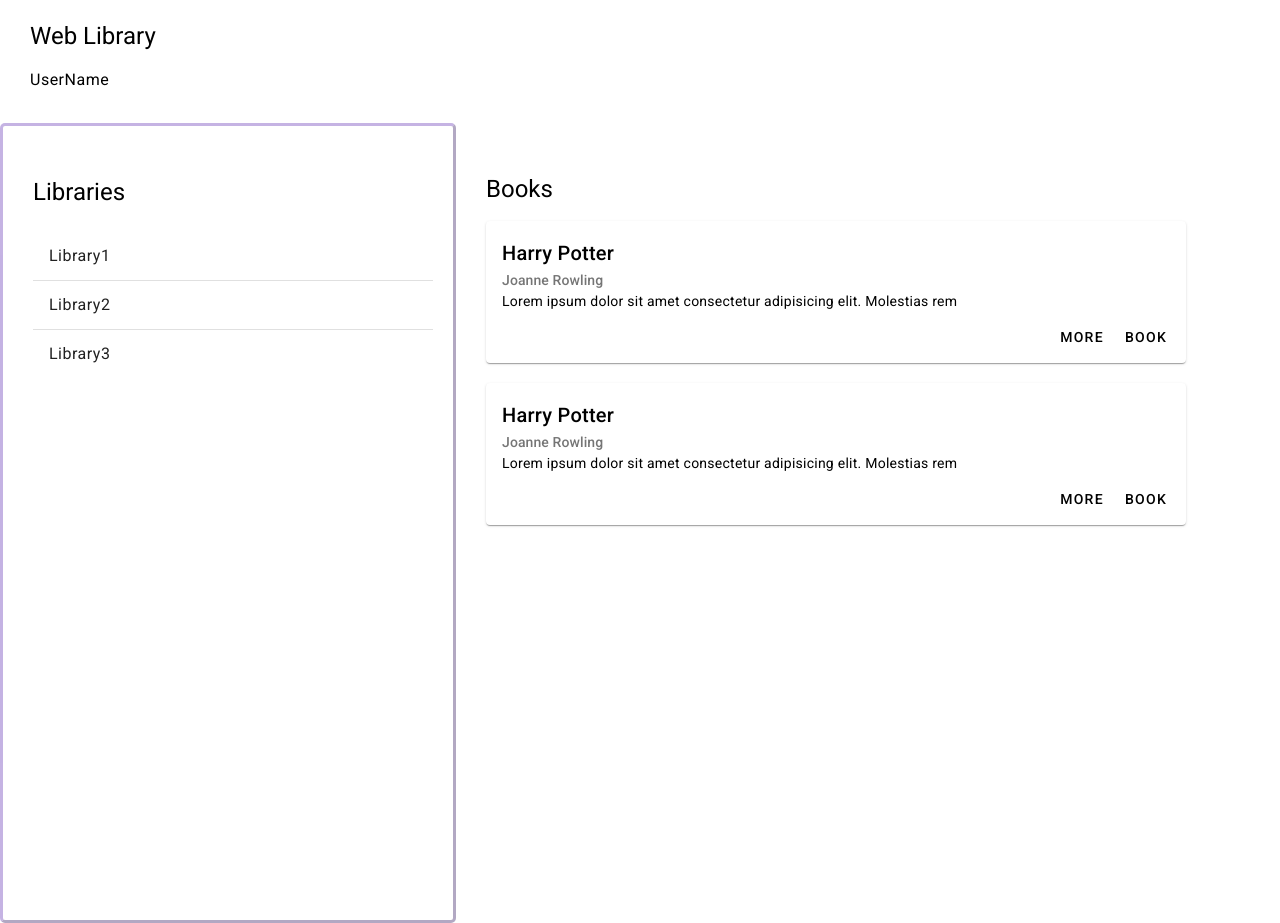
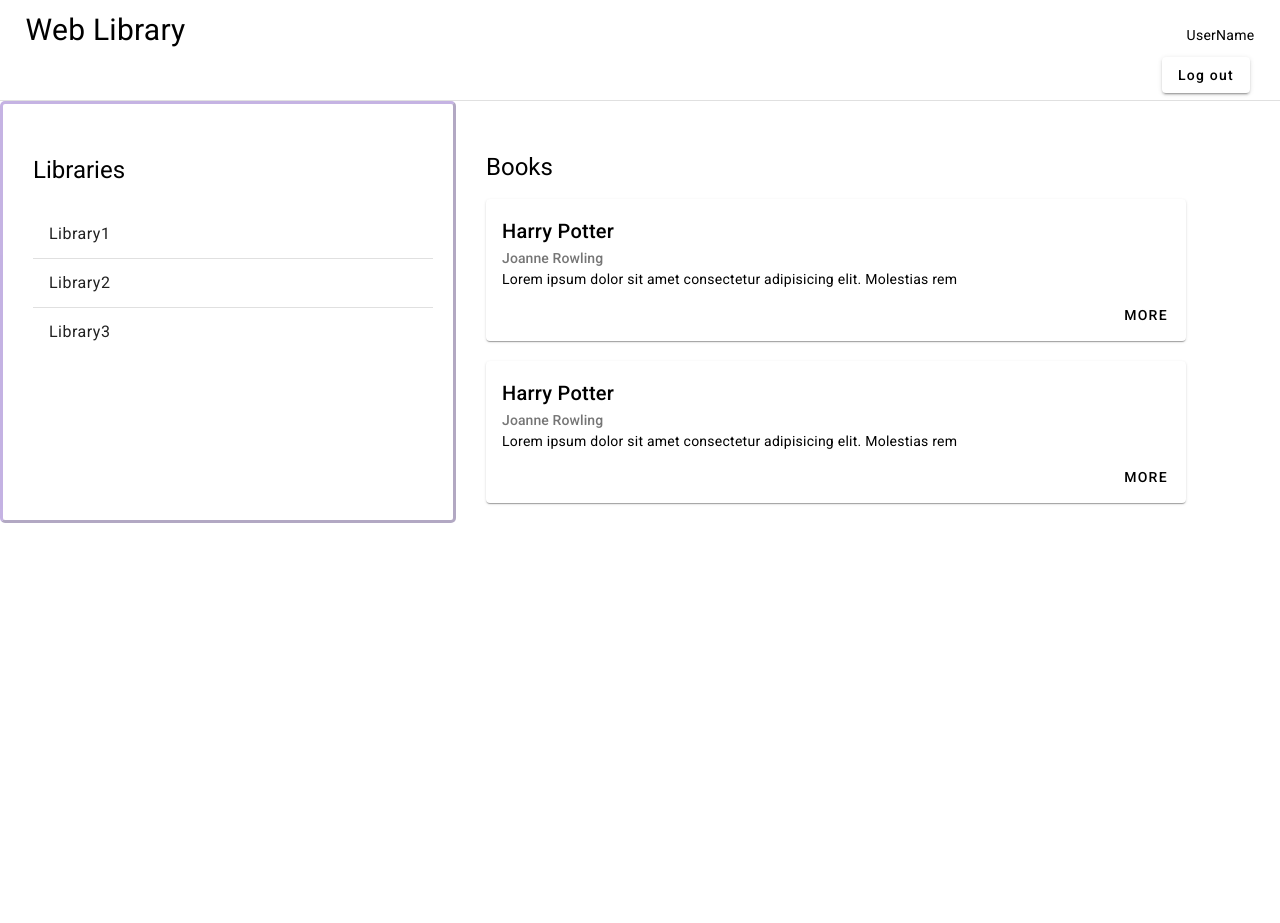
Before and after one commit to UnfforU/angular-library-web-app, an Angular app: page /library in a window 1280 px wide. After the commit the page ends 800 px from the top, so only its background shows below. Built offline with nearby package versions, Linux system fonts and the light colour scheme.

Commit message:
add styles for 'page header' and 'book-details'

```diff
--- a/src/app/app-routing.module.ts
+++ b/src/app/app-routing.module.ts
@@ -3,11 +3,13 @@ import { RouterModule, Routes } from '@angular/router';
 
 import { AuthorizationComponent } from './authorization/authorization.component';
 import { LibraryComponent } from './library/library.component';
+import { BookDetailsComponent } from './book-details/book-details.component';
 
 const routeConfig: Routes = [
   { path: '', redirectTo: '/library', pathMatch: 'full' },
   { path: 'authorization', component: AuthorizationComponent, title: 'Authorization Page' },
-  { path: 'library', component: LibraryComponent, title: 'Library Page' }
+  { path: 'library', component: LibraryComponent, title: 'Library Page' },
+  // { path: 'bookdetails', component: BookDetailsComponent, title: 'Book Details' },
 ];
 
 @NgModule({
--- a/src/app/book-details/book-details.component.css
+++ b/src/app/book-details/book-details.component.css
@@ -1,4 +1,14 @@
 .book_details_page {
-    min-width: 800px;
-    min-height: 800px;
+    width: 800px;
+    height: auto;
 }
+
+.title {
+    text-align: center;
+    font-size: 2em;
+}
+
+.author {
+    text-align: center;
+    font-size: 1em;
+}
--- a/src/app/book-details/book-details.component.html
+++ b/src/app/book-details/book-details.component.html
@@ -1,3 +1,16 @@
-<div class="book_details_page">
-    <h1>book-details works!</h1>
-</div>
+<section class="book_details_page">
+    <div mat-dialog-title>
+        <h1 class="title">Harry Potter</h1>
+        <h4 class="author">Joanne Rowling</h4>
+    </div>
+    <div mat-dialog-content>
+        <p>Lorem ipsum dolor sit amet consectetur adipisicing elit.
+            Hic sunt asperiores officiis corporis alias, aut obcaecati doloribus in id quas dicta,
+            vitae animi blanditiis dolore voluptatibus! Rem quod consequuntur accusantium!
+        </p>
+    </div>
+    <mat-dialog-actions class="book_details_buttons" align="end">
+        <button mat-button mat-dialog-close>Cancel</button>
+        <button mat-button [mat-dialog-close]="true" cdkFocusInitial>Book</button>
+    </mat-dialog-actions>
+</section>
--- a/src/app/library/library.component.css
+++ b/src/app/library/library.component.css
@@ -1,15 +1,30 @@
 .header_main {
     display: block;
     min-height: 100px;
-
 }
 
 .title {
-    padding: 20px 0px 15px 30px;
+    padding: 20px 0px 0px 2%;
+    display: inline-block;
+    width: 48%;
+    font-size: 30px;
 }
 
+
+.username {
+    padding: 20px 0px 0px 0px;
+    display: inline-block;
+    width: 48%;
+    text-align: right;
+}
+
+.logOut_button {
+    text-align: right;
+    margin: 0px 30px 10px 0px;
+}
+
+
 .books_and_libraries {
-    height: 100%;
     display: flex;
 }
 
@@ -20,7 +35,6 @@
     border: 0.2rem outset;
     border-color: rgba(104, 58, 183, 0.386);
     border-radius: 5px;
-
 }
 
 .books_list {
--- a/src/app/library/library.component.html
+++ b/src/app/library/library.component.html
@@ -1,9 +1,18 @@
 <header class="header_main">
-    <div class="title">
-        <h1>Web Library</h1>
-        <h4>UserName</h4>
+    <!-- <mat-grid-list cols="2" rowHeight="50px" class="title-list-elems">
+        <mat-grid-tile class="title_text">WebLibrary</mat-grid-tile>
+        <mat-grid-tile rowspan="2">
+            <button mat-raised-button>Log Out</button>
+        </mat-grid-tile>
+        <mat-grid-tile >UserName</mat-grid-tile>
+    </mat-grid-list> -->
+    <p class="title">Web Library</p>
+    <p class="username">UserName</p>
+    <div class="logOut_button">
+        <button mat-raised-button >Log out</button>
     </div>
 </header>
+<mat-divider></mat-divider>
 
 <!-- <mat-sidenav-container class="books_and_libraries">
     <mat-sidenav
@@ -22,7 +31,6 @@
 
     </mat-sidenav-content>
 </mat-sidenav-container> -->
-
 
 <section class="books_and_libraries">
     <div class="libraries_list">
@@ -49,7 +57,6 @@
             </mat-card-content>
             <mat-card-actions align="end">
                 <button mat-button>MORE</button>
-                <button mat-button>BOOK</button>
               </mat-card-actions>
         </mat-card>
 
@@ -63,10 +70,7 @@
             </mat-card-content>
             <mat-card-actions align="end">
                 <button mat-button (click)="openBookDetails()">MORE</button>
-                <button mat-button>BOOK</button>
               </mat-card-actions>
         </mat-card>
     </div>
-
-
 </section>
--- a/src/app/library/library.component.ts
+++ b/src/app/library/library.component.ts
@@ -11,10 +11,16 @@ import { BookDetailsComponent } from '../book-details/book-details.component';
 
 })
 export class LibraryComponent {
-  public constructor(public dialog: MatDialog) {}
+  public constructor(public dialog: MatDialog) {
+    //this.openBookDetails();
+  }
 
   protected openBookDetails(){
     console.log("open dialog");
-    this.dialog.open(BookDetailsComponent);
+    const dialogRef = this.dialog.open(BookDetailsComponent);
+
+    dialogRef.afterClosed().subscribe(result => {
+      console.log(`Dialog result: ${result}`);
+    });
   }
 }
--- a/src/app/material/material.module.ts
+++ b/src/app/material/material.module.ts
@@ -7,6 +7,7 @@ import { MatButtonModule } from '@angular/material/button';
 import { MatListModule } from '@angular/material/list';
 import { MatSidenavModule } from '@angular/material/sidenav';
 import { MatDialogModule } from '@angular/material/dialog';
+import { MatGridListModule } from '@angular/material/grid-list';
 
 
 const MaterialComponents = [
@@ -17,6 +18,7 @@ const MaterialComponents = [
   MatListModule,
   MatSidenavModule,
   MatDialogModule,
+  MatGridListModule,
 
 ]
 
```
